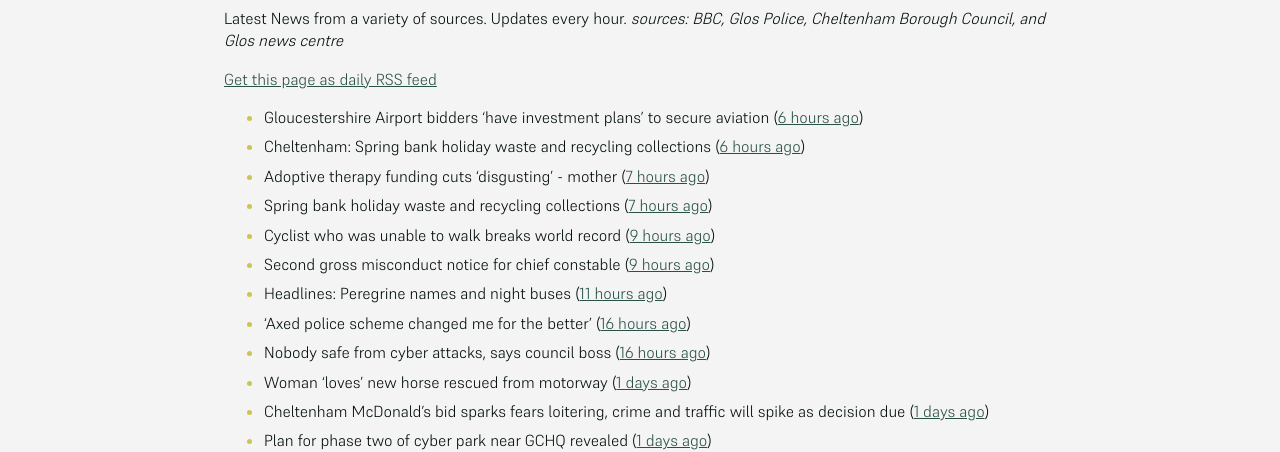
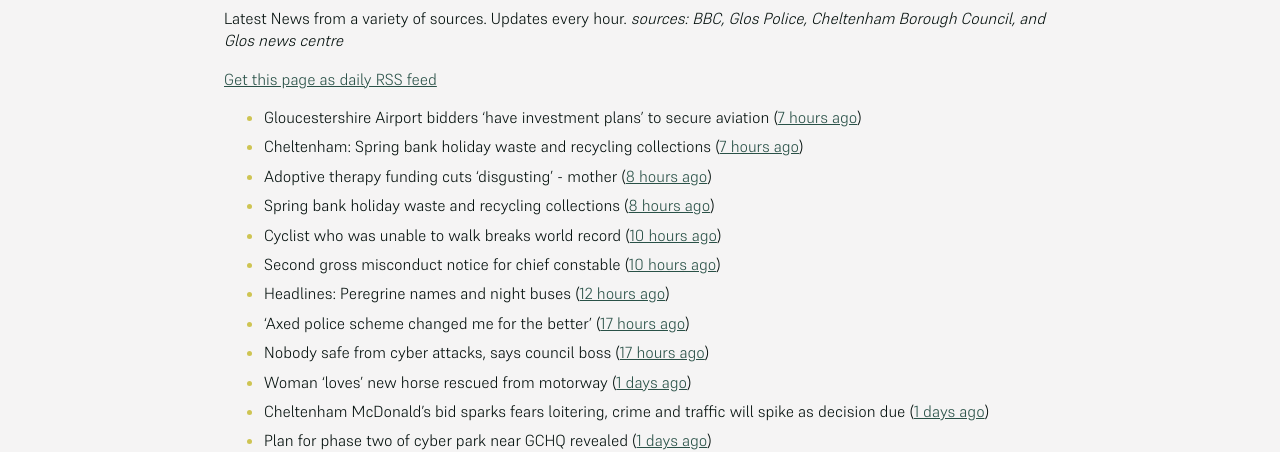
Before and after one commit to mat-0/cheltenham-open-data, a Jekyll site: the page built from _pages/news.md, in a window 1280 px wide. Shown: the part 266-718 px from the top of the page. Built offline with Jekyll 4.4.1, drawn with Linux system fonts in a browser that asks for light colours.

Commit message:
Updated 2025-05-20 22:58:03

```diff
--- a/_pages/news.md
+++ b/_pages/news.md
@@ -12,15 +12,15 @@ _sources: BBC, Glos Police, Cheltenham Borough Council, and Glos news centre_
 [Get this page as daily RSS feed](/daily.rss)
 
 <!-- news_marker starts -->
-- Gloucestershire Airport bidders ‘have investment plans’ to secure aviation ([6 hours ago](https://gloucesternewscentre.co.uk/gloucestershire-airport-bidders-have-investment-plans-to-secure-aviation/))
-- Cheltenham: Spring bank holiday waste and recycling collections ([6 hours ago](https://gloucesternewscentre.co.uk/cheltenham-spring-bank-holiday-waste-and-recycling-collections/))
-- Adoptive therapy funding cuts 'disgusting' - mother ([7 hours ago](https://www.bbc.com/news/articles/c4g2rpypmp9o))
-- Spring bank holiday waste and recycling collections ([7 hours ago](https://www.cheltenham.gov.uk/news/article/3013/spring_bank_holiday_waste_and_recycling_collections))
-- Cyclist who was unable to walk breaks world record ([9 hours ago](https://www.bbc.com/news/articles/ce822e66159o))
-- Second gross misconduct notice for chief constable ([9 hours ago](https://www.bbc.com/news/articles/cy8nnxy83lro))
-- Headlines: Peregrine names and night buses ([11 hours ago](https://www.bbc.com/news/articles/cr7zznnkyrgo))
-- 'Axed police scheme changed me for the better' ([16 hours ago](https://www.bbc.com/news/articles/cj425087v5po))
-- Nobody safe from cyber attacks, says council boss ([16 hours ago](https://www.bbc.com/news/articles/cyvm4ljl2l8o))
+- Gloucestershire Airport bidders ‘have investment plans’ to secure aviation ([7 hours ago](https://gloucesternewscentre.co.uk/gloucestershire-airport-bidders-have-investment-plans-to-secure-aviation/))
+- Cheltenham: Spring bank holiday waste and recycling collections ([7 hours ago](https://gloucesternewscentre.co.uk/cheltenham-spring-bank-holiday-waste-and-recycling-collections/))
+- Adoptive therapy funding cuts 'disgusting' - mother ([8 hours ago](https://www.bbc.com/news/articles/c4g2rpypmp9o))
+- Spring bank holiday waste and recycling collections ([8 hours ago](https://www.cheltenham.gov.uk/news/article/3013/spring_bank_holiday_waste_and_recycling_collections))
+- Cyclist who was unable to walk breaks world record ([10 hours ago](https://www.bbc.com/news/articles/ce822e66159o))
+- Second gross misconduct notice for chief constable ([10 hours ago](https://www.bbc.com/news/articles/cy8nnxy83lro))
+- Headlines: Peregrine names and night buses ([12 hours ago](https://www.bbc.com/news/articles/cr7zznnkyrgo))
+- 'Axed police scheme changed me for the better' ([17 hours ago](https://www.bbc.com/news/articles/cj425087v5po))
+- Nobody safe from cyber attacks, says council boss ([17 hours ago](https://www.bbc.com/news/articles/cyvm4ljl2l8o))
 - Woman 'loves' new horse rescued from motorway ([1 days ago](https://www.bbc.com/news/articles/c4g2r40ye9eo))
 - Cheltenham McDonald’s bid sparks fears loitering, crime and traffic will spike as decision due ([1 days ago](https://gloucesternewscentre.co.uk/cheltenham-mcdonalds-bid-sparks-fears-loitering-crime-and-traffic-will-spike-as-decision-due/))
 - Plan for phase two of cyber park near GCHQ revealed ([1 days ago](https://www.bbc.com/news/articles/clygqx2jp95o))
```
Also changed, not shown: _data/flood.json (+5 -48 lines), index.md (+5 -5 lines).
